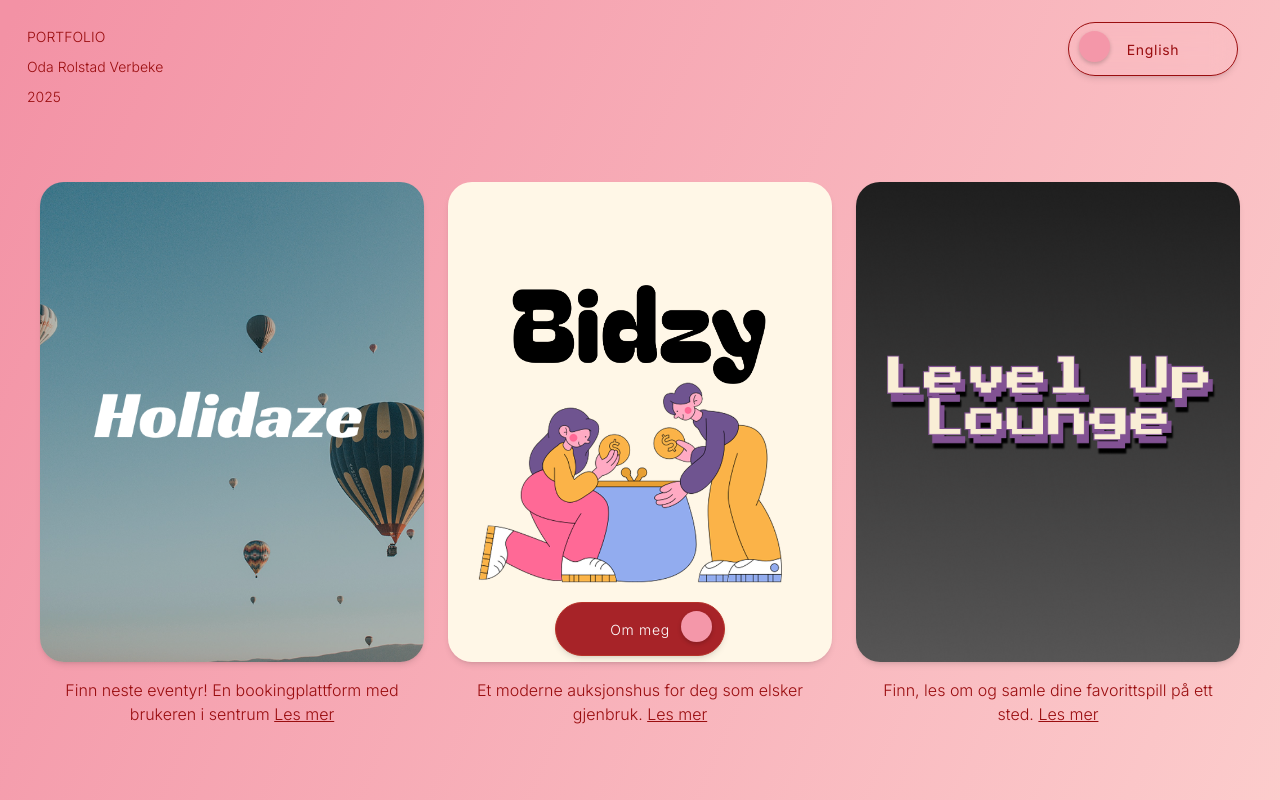
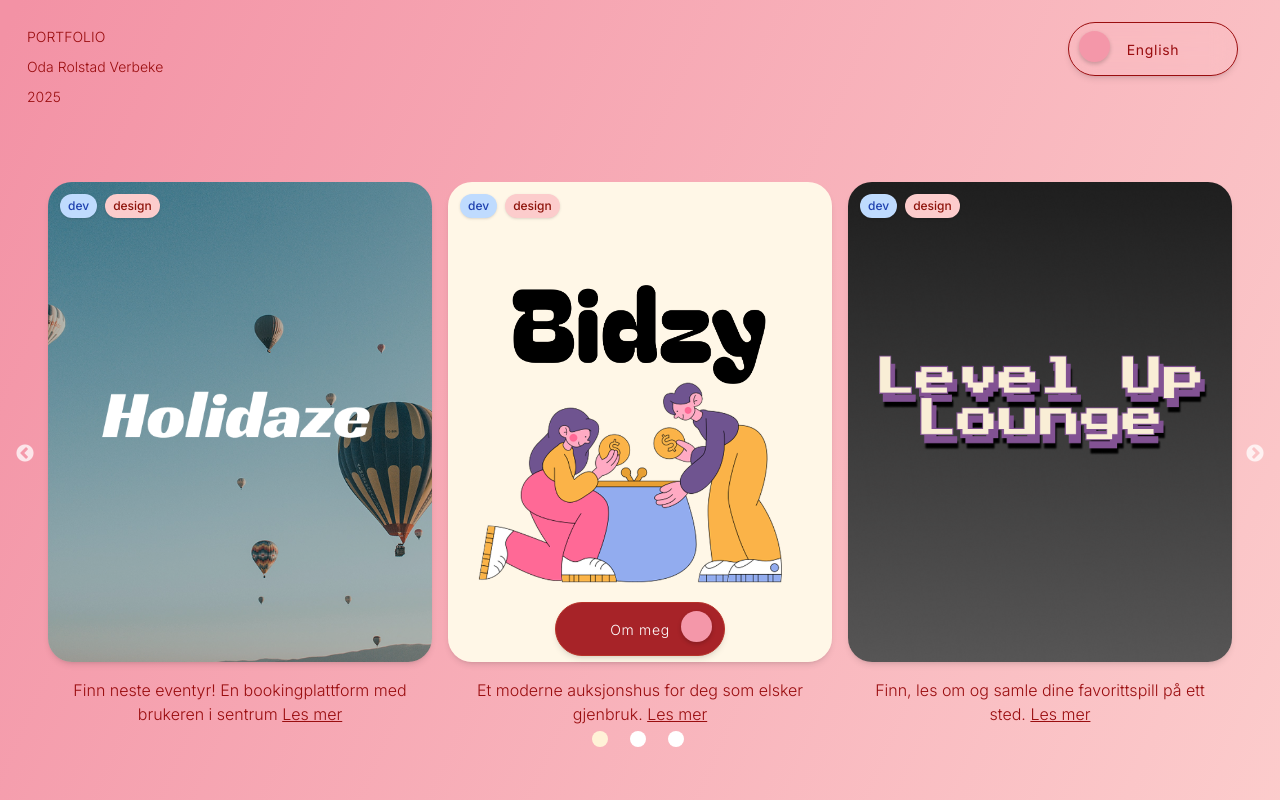
Before and after one commit to Kittypoda/Portfolio, a React (Vite) app: page /work in a window 1280 px wide. Built offline with nearby package versions, Linux system fonts and the light colour scheme; a web font is replaced by a local one.

Commit message:
slider carousel on desktop

```diff
--- a/src/pages/Work.jsx
+++ b/src/pages/Work.jsx
@@ -20,9 +20,36 @@ function Work({ language }) {
         <ul className="flex justify-center gap-2">{dots}</ul>
       </div>
     ),
+    // FIX: manglet bindestrek i hover:bg-[#9A0D0F]
     customPaging: () => (
-      <div className=" w-4 h-4 rounded-full bg-white hover:bg-[#9A0D0F]transition" />
+      <div className="w-4 h-4 rounded-full bg-white hover:bg-[#9A0D0F] transition" />
     ),
+  };
+
+  const desktopSettings = {
+    dots: true,
+    infinite: true,
+    speed: 500,
+    slidesToShow: 3,
+    slidesToScroll: 1,
+    arrows: true,
+    centerMode: false,
+    centerPadding: "0px",
+    appendDots: (dots) => (
+      <div className="pt-4">
+        <ul className="flex justify-center gap-2">{dots}</ul>
+      </div>
+    ),
+    customPaging: () => (
+      <div className="w-4 h-4 rounded-full bg-white hover:bg-[#9A0D0F] transition" />
+    ),
+  };
+
+  // Pastell-farger for tags (juster fritt senere)
+  const tagColors = {
+    dev: "bg-blue-200 text-blue-800",
+    "ui/ux": "bg-green-200 text-green-800",
+    design: "bg-[#FCCCCC] text-[#8D130A]",
   };
 
   const cards = [
@@ -30,6 +57,7 @@ function Work({ language }) {
       src: holidazecard,
       alt: "Holidaze",
       link: "/holidaze",
+      tags: ["dev", "design"],
       description: {
         no: "Find your next adventure! A booking platform with the user in focus",
         en: "Finn neste eventyr! En bookingplattform med brukeren i sentrum",
@@ -39,6 +67,7 @@ function Work({ language }) {
       src: bidzycard,
       alt: "Bidzy",
       link: "/bidzy",
+      tags: ["dev", "design"],
       description: {
         no: "A modern auction house for lovers of secondhand gems.",
         en: "Et moderne auksjonshus for deg som elsker gjenbruk.",
@@ -48,6 +77,7 @@ function Work({ language }) {
       src: lvlcard,
       alt: "Level Up",
       link: "/leveluplounge",
+      tags: ["dev", "design"],
       description: {
         no: "Discover, read, and collect your favorite games in one place.",
         en: "Finn, les om og samle dine favorittspill på ett sted.",
@@ -57,25 +87,41 @@ function Work({ language }) {
 
   return (
     <main>
-      {/* Mobil og mellomstor skjerm: Karusell */}
+      {/* Mobil */}
       <section className="block md:hidden py-8">
         <SlickSlider {...mobileSettings}>
           {cards.map((card, index) => (
-            <div key={index}>
-              <Link to={card.link}>
-                <div className="mx-auto max-w-[95%] sm:max-w-[85%] aspect-[4/5]">
+            <div key={index} className="relative px-2">
+              <Link
+                to={card.link}
+                className="relative block rounded-3xl overflow-hidden"
+              >
+                {/* Tags */}
+                <div className="absolute top-3 left-3 flex gap-2 z-10">
+                  {card.tags.map((tag, i) => (
+                    <span
+                      key={i}
+                      className={`px-2 py-1 text-xs font-medium rounded-full shadow ${tagColors[tag]}`}
+                    >
+                      {tag}
+                    </span>
+                  ))}
+                </div>
+
+                <div className="aspect-[4/5]">
                   <img
                     src={card.src}
                     alt={card.alt}
-                    className="rounded-3xl shadow-md w-full h-full object-cover"
+                    className="w-full h-full object-cover transform transition duration-300 hover:scale-105"
                   />
                 </div>
               </Link>
+
               <p className="text-[#9A0D0F] text-center mt-2 px-6">
                 {card.description[language]}{" "}
                 <Link
                   to={card.link}
-                  className=" underline whitespace-nowrap text-[#9A0D0F]"
+                  className="underline whitespace-nowrap text-[#9A0D0F]"
                 >
                   {language === "en" ? "Les mer" : "Read more"}
                 </Link>
@@ -85,33 +131,48 @@ function Work({ language }) {
         </SlickSlider>
       </section>
 
-      {/* Desktop: Grid */}
-      <section className="hidden md:grid grid-cols-3 gap-6 px-10 py-12 max-w-[1400px] mx-auto">
+      {/* Desktop */}
+      <section className="hidden md:block px-10 py-12 max-w-[1400px] mx-auto">
+        <SlickSlider {...desktopSettings}>
           {cards.map((card, index) => (
-          <div key={index}>
+            <div key={index} className="px-2 relative">
               <Link
                 to={card.link}
-              className="rounded-3xl shadow-md overflow-hidden block"
+                className="relative rounded-3xl shadow-md overflow-hidden block transition duration-300 hover:shadow-xl"
               >
+                {/* Tags */}
+                <div className="absolute top-3 left-3 flex gap-2 z-10">
+                  {card.tags.map((tag, i) => (
+                    <span
+                      key={i}
+                      className={`px-2 py-1 text-xs font-medium rounded-full shadow ${tagColors[tag]}`}
+                    >
+                      {tag}
+                    </span>
+                  ))}
+                </div>
+
                 <div className="aspect-[4/5]">
                   <img
                     src={card.src}
                     alt={card.alt}
-                  className="w-full h-full object-cover"
+                    className="w-full h-full object-cover transform transition duration-300 md:hover:scale-105"
                   />
                 </div>
               </Link>
+
               <p className="text-[#9A0D0F] text-center mt-4 px-2">
                 {card.description[language]}{" "}
                 <Link
                   to={card.link}
-                className=" underline text-[#9A0D0F] whitespace-nowrap"
+                  className="underline text-[#9A0D0F] whitespace-nowrap"
                 >
                   {language === "en" ? "Les mer" : "Read more"}
                 </Link>
               </p>
             </div>
           ))}
+        </SlickSlider>
       </section>
 
       {/* Toggle slider (About / Work) */}
```
Lines whose indentation alone changed are shown as unchanged.
